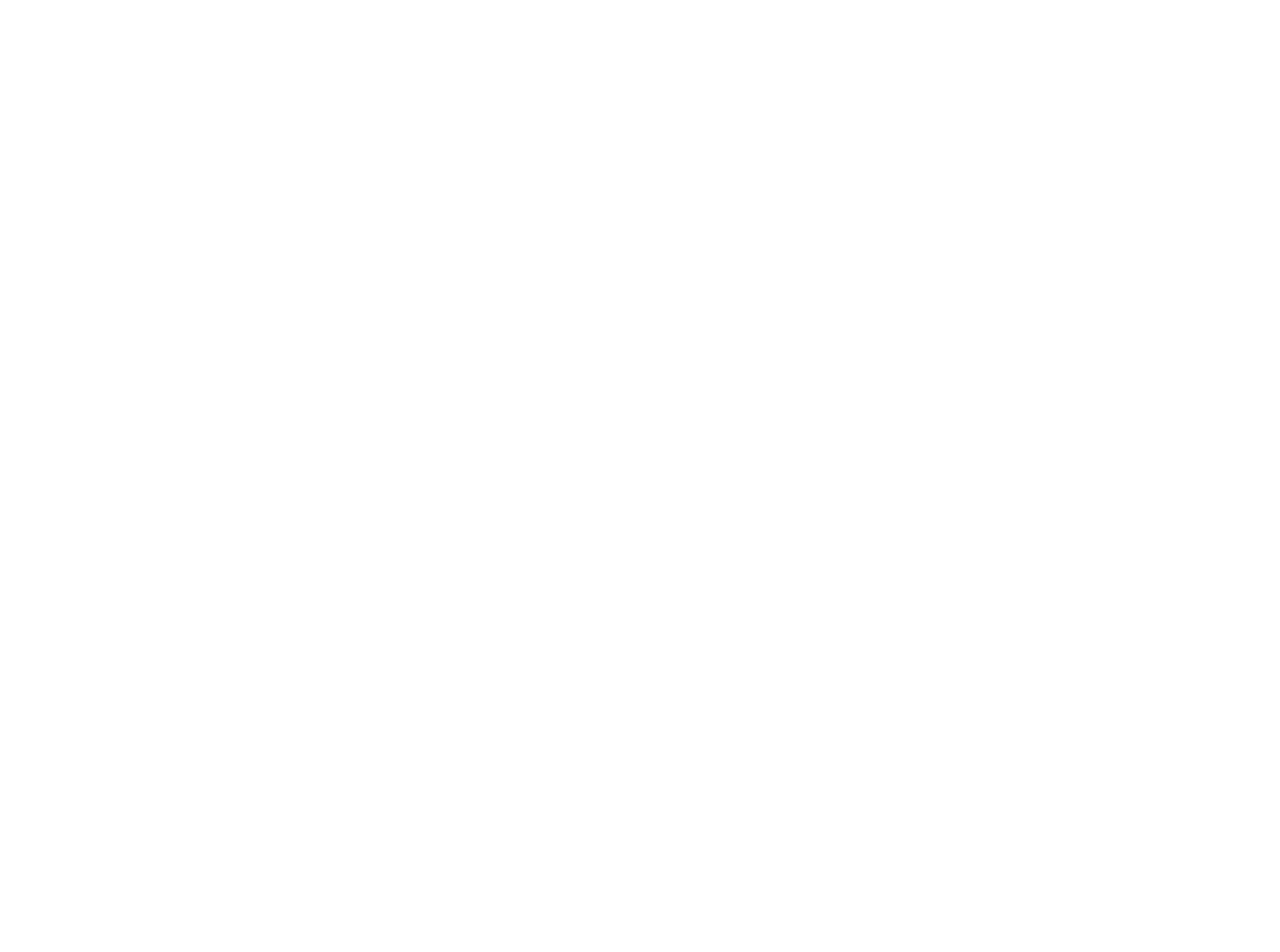
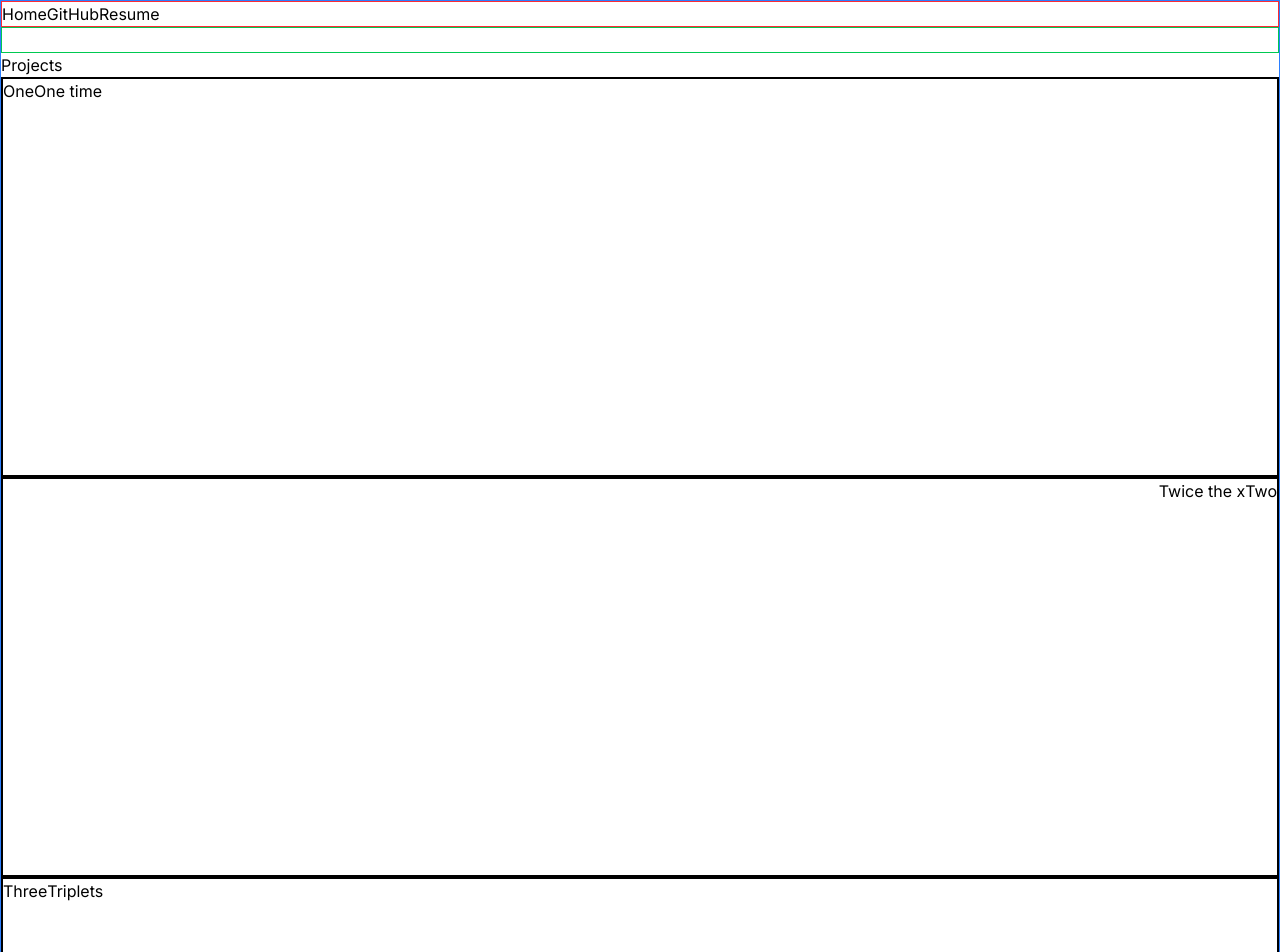
Before and after one commit to bschroedl/portfolio-project-main, a React (Vite) app: page / in a window 1280 px wide. Shown: the top 952 px of the page. Before the commit the page ends 800 px from the top, so only its background shows below. Built offline with nearby package versions, Linux system fonts and the light colour scheme.

Commit message:
Update App.jsx to implement search and projects

```diff
--- a/src/App.jsx
+++ b/src/App.jsx
@@ -1,21 +1,34 @@
 // import { useState } from 'react'
-import NameDrawingDiv from "./components/NameDrawingDiv.jsx";
 import NavBar from "./layouts/Navigation.jsx";
 import SplashScreen from "./components/NameAnimation.jsx";
+import Search from "./components/Search.jsx";
+import Projects from "./components/Projects.jsx";
 
 function App() {
 
+    const projectList = [
+        {id: 1, title: 'One', description: 'One time'},
+        {id: 2, title: 'Two', description: 'Twice the x'},
+        {id: 3, title: 'Three', description: 'Triplets'},
+    ]
+
   return (
-    <>
+    <div className="border-1 border-blue-500">
         <SplashScreen />
-        {/*<NameDrawingDiv />*/}
-        {/* particle network? */}
-        {/*<NavBar />*/}
-        {/*<div className="h-100"></div>*/}
-        {/*<div className="h-100"></div>*/}
-        {/*  Bottom of the page Contact  */}
-
-    </>
+        <NavBar />
+        <Search />
+        <div>
+            <h1>Projects</h1>
+            {projectList.map((project, index) => (
+                <Projects key={project.id}
+                          title={project.title}
+                          description={project.description}
+                          reverse={index % 2 === 1}/>
+            ))}
+        </div>
+        <div className="border-1 border-orange-500">Bottom</div>
+          {/*Bottom of the page Contact  */}
+    </div>
   )
 }
 
```
